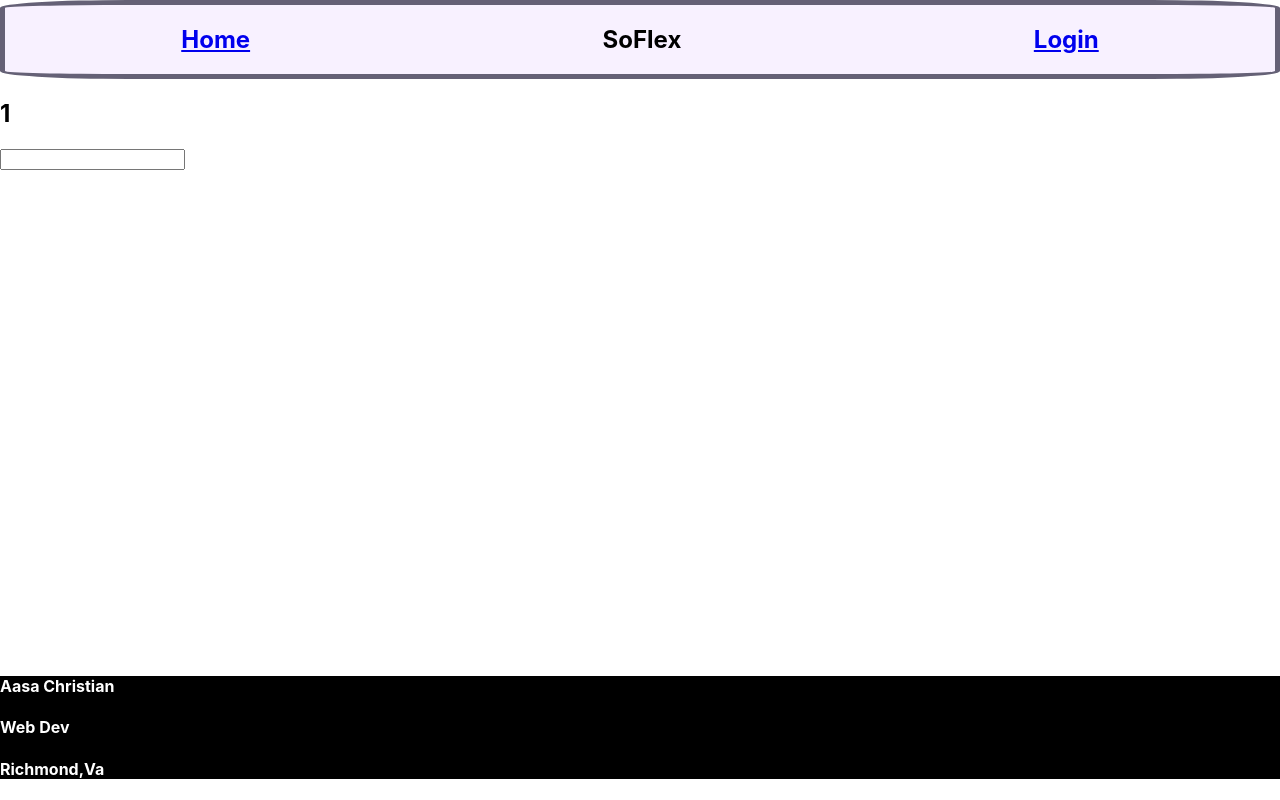
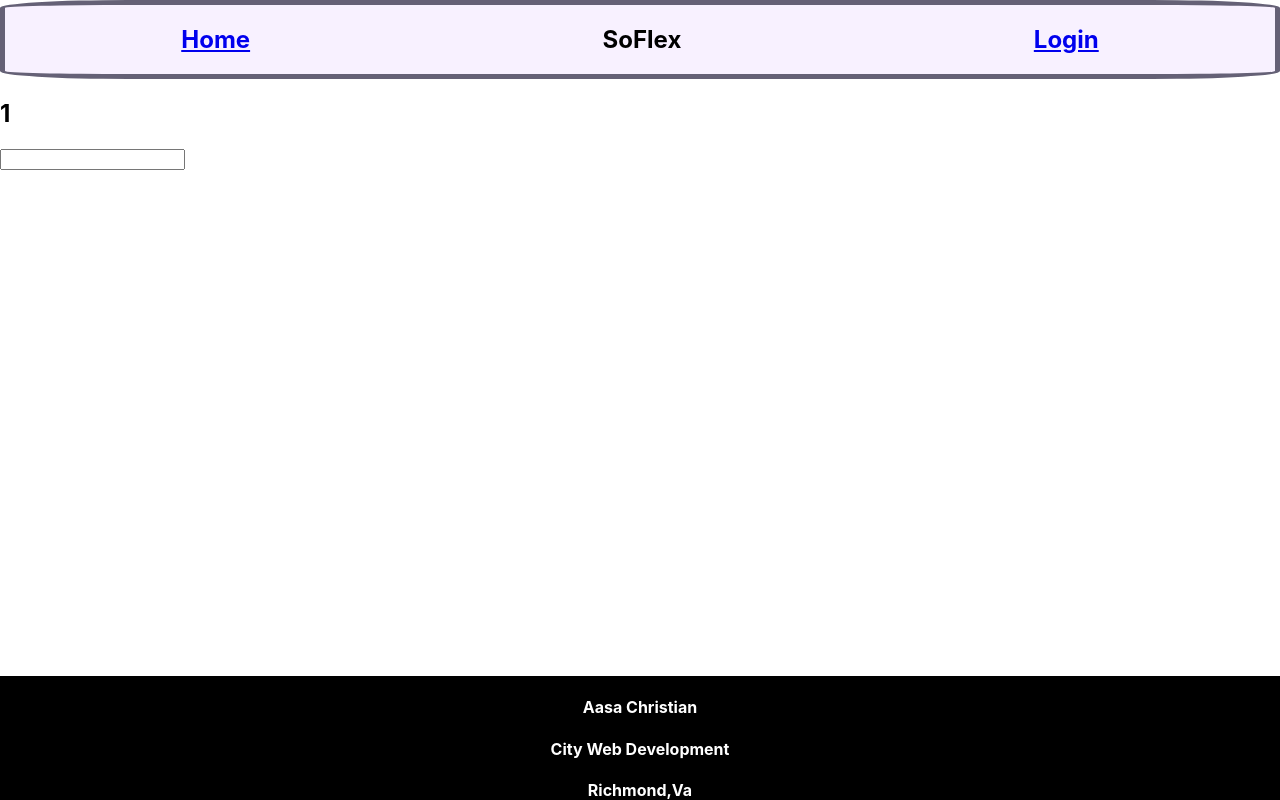
Before and after one commit to AasaChristian/soflex-web, a React (Create React App) app: page /board/update/1/1 in a window 1280 px wide. Built offline with nearby package versions, Linux system fonts and the light colour scheme.

Commit message:
updated styling

```diff
--- a/src/components/Foot.js
+++ b/src/components/Foot.js
@@ -6,20 +6,28 @@ import styled from 'styled-components'
 function Foot() {
 const FootCont = styled.section`
 background-color: black;
+
+
 `;
 
 const FootText = styled.h4`
 color: white;
+margin-bottom: 0;
+display:flex;
+justify-content: center;
 `;
 
 
   return (
 <FootCont>
-    <div>
+  <section style={{display: "flex", justifyContent:"center"}}>
+  <div style={{display: "flex", flexDirection: "column"}}>
         <FootText>Aasa Christian</FootText>
-        <FootText>Web Dev</FootText>
+        <FootText>City Web Development</FootText>
         <FootText>Richmond,Va</FootText>
     </div>
+  </section>
+
     <div></div>
     <div></div>
 
```
